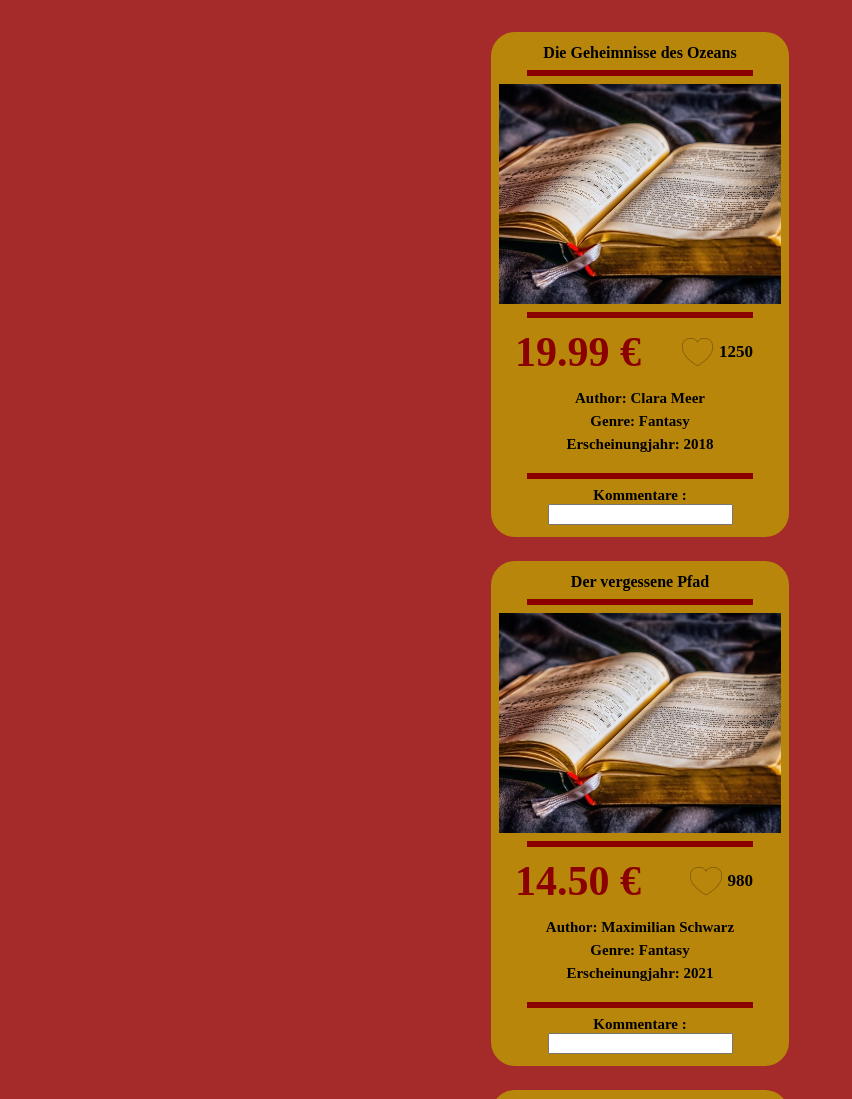
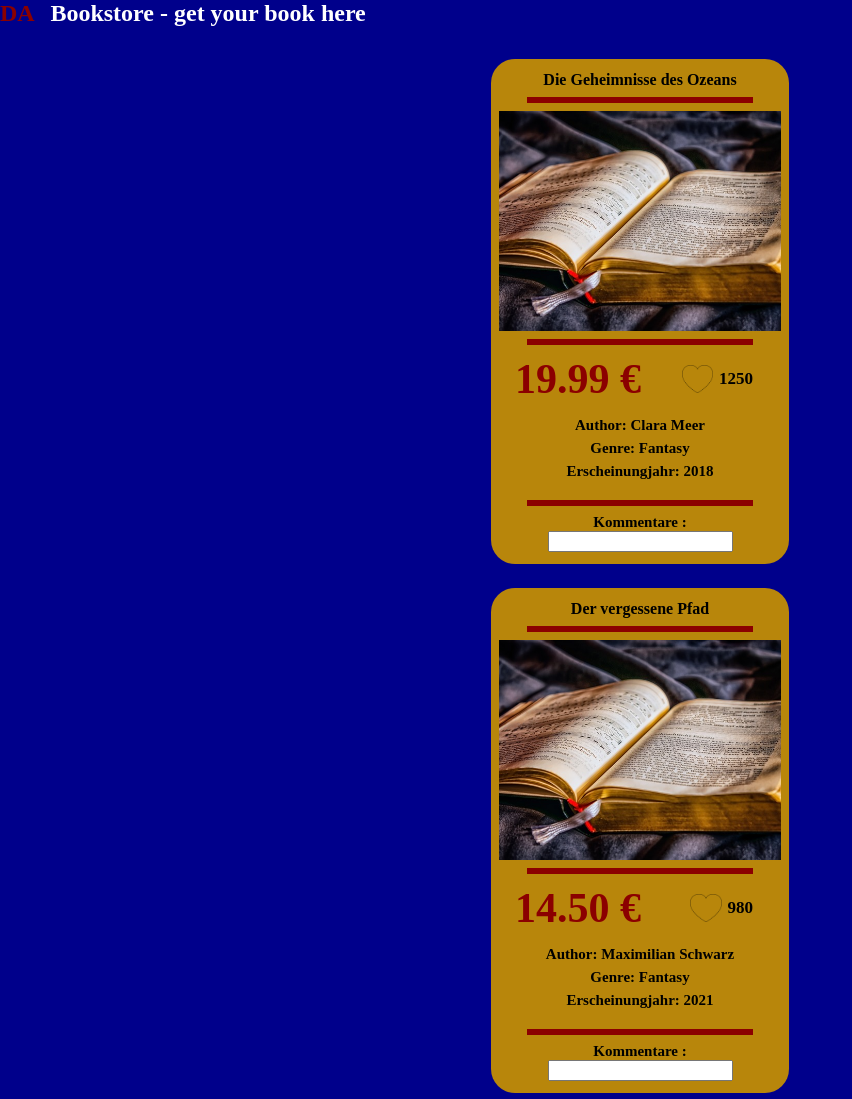
Before and after one commit to SnowCoder404/Bookstore, a plain HTML site: page index.html in a window 1280 px wide. Shown: the top 1099 px of the page, without its empty margins (0-852 px from the left). Drawn offline with Linux system fonts and the light colour scheme.

Commit message:
Add header

```diff
--- a/index.html
+++ b/index.html
@@ -11,6 +11,10 @@
     <script src="./scripts/db.js"></script>
 </head>
 <body onload="searchBooks()">
+    <header>
+        <span style="color: darkred; font-size: 24px; gap: 12px; padding-right: 12px;">DA</span>
+        <span style="color: white; font-size: 24px">Bookstore - get your book here</span>
+    </header>
     <div id="mainContent" class="d_flex_a_c flex_column"></div>
 </body>
 </html>
--- a/style/style.css
+++ b/style/style.css
@@ -1,5 +1,5 @@
 body {
-    background-color: brown;
+    background-color: darkblue;
     margin: 0;
     font-weight: bold;
     font-size: 15px;
```
